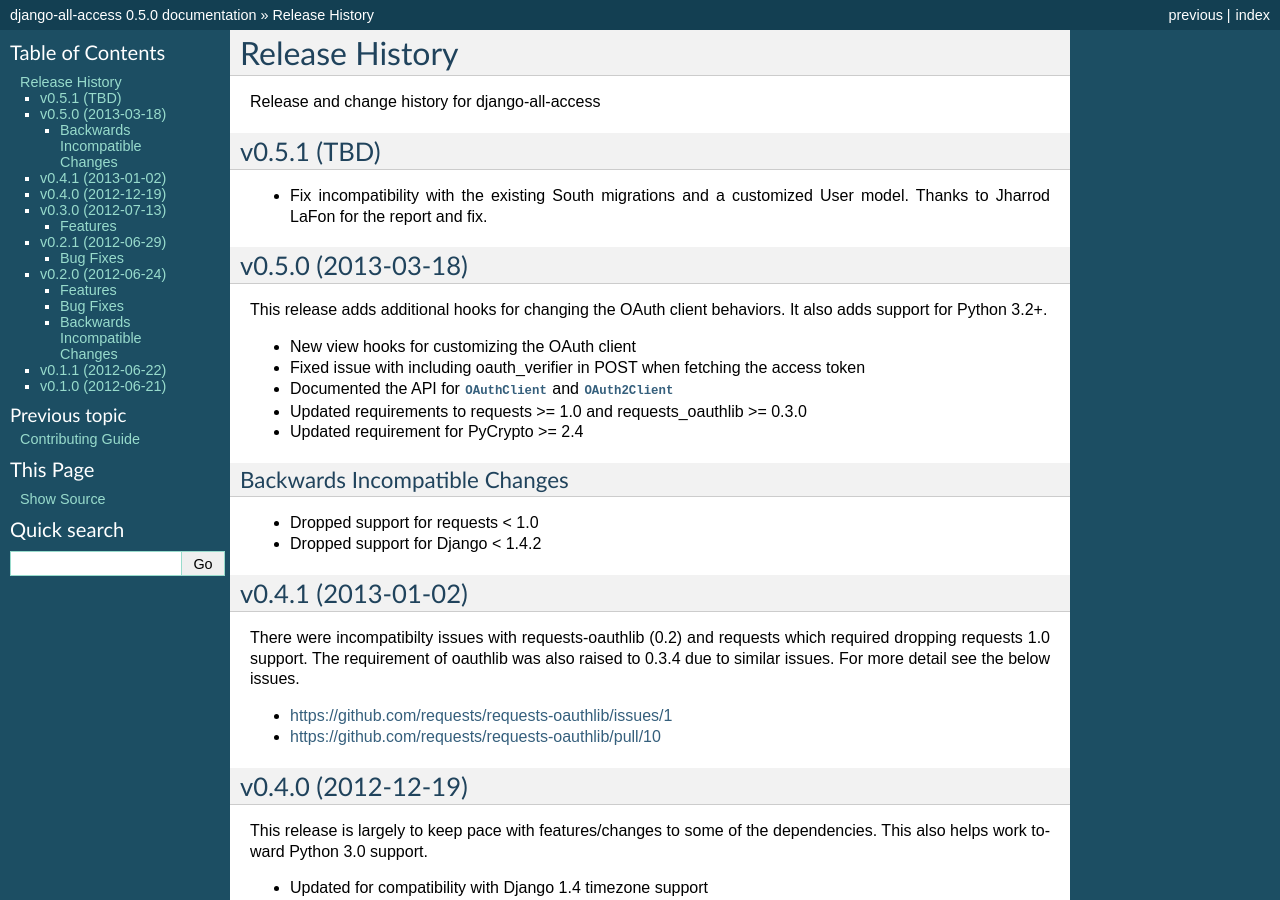
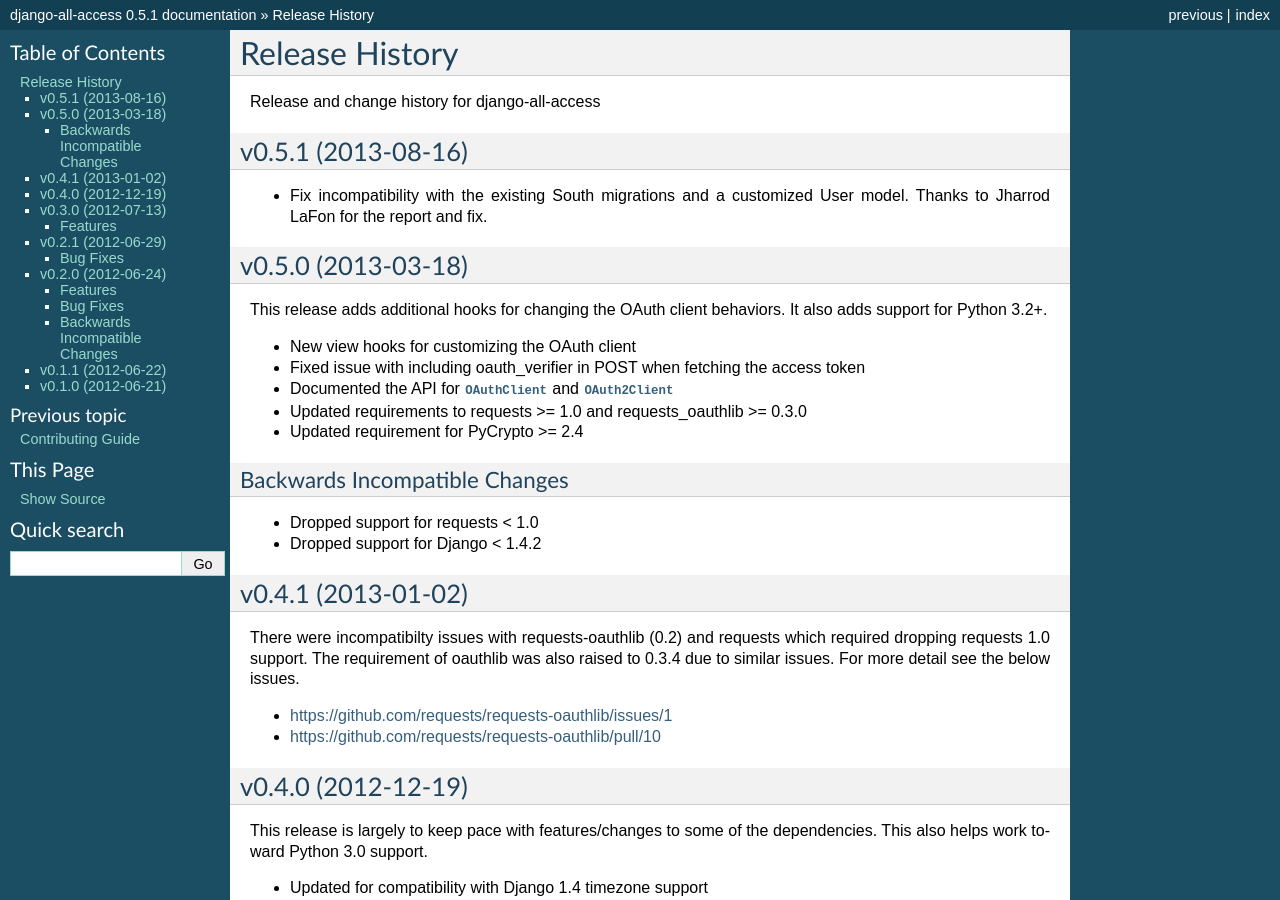
Before and after one commit to mlavin/django-all-access, a Sphinx documentation site: the page built from docs/releases.rst, in a window 1280 px wide and 900 px high. Built offline with Sphinx 7.4.7, drawn with Linux system fonts in a browser that asks for light colours; some of the changed text lies outside the part shown.

Commit message:
Set release date and version bump.

```diff
--- a/allaccess/__init__.py
+++ b/allaccess/__init__.py
@@ -4,7 +4,7 @@
 """
 
 
-__version__ = '0.5.0'
+__version__ = '0.5.1'
 
 
 import logging
--- a/docs/releases.rst
+++ b/docs/releases.rst
@@ -4,7 +4,7 @@
 Release and change history for django-all-access
 
 
-v0.5.1 (TBD)
+v0.5.1 (2013-08-16)
 ------------------------------------
 
 - Fix incompatibility with the existing South migrations and a customized User model. Thanks to Jharrod LaFon for the report and fix.
```
